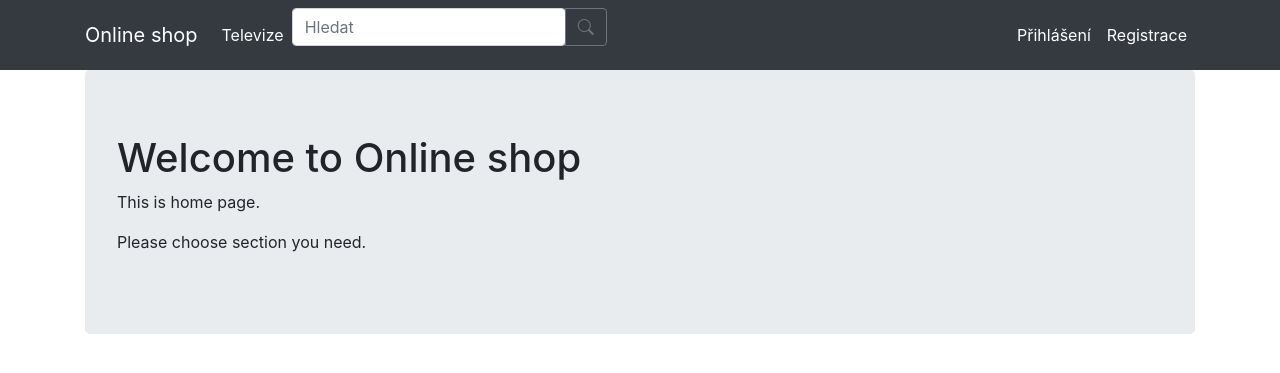
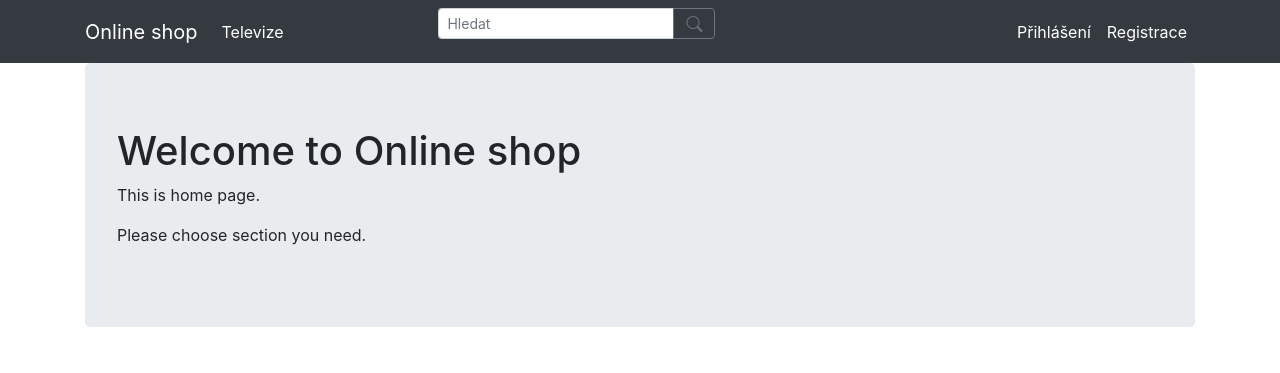
Before and after one commit to Jane051/Final_project, a Django app: template viewer/templates/home.html in a window 1280 px wide. Shown: the top 373 px of the page. Run offline with Django 3.2, Linux system fonts and the light colour scheme; the template is opened without the code that fills it, so the values that code supplies are empty; some libraries are stand-ins or nearby versions.

Commit message:
fix: uprava navbaru - zarovnani vyhledavaciho pole

```diff
--- a/viewer/templates/navbar.html
+++ b/viewer/templates/navbar.html
@@ -1,31 +1,24 @@
 <nav class="navbar navbar-expand-lg navbar-dark bg-dark">
-    <div class="container fixed">
+    <div class="container">
         <a class="navbar-brand" href="{% url 'home' %}">Online shop</a>
-        <button
-                class="navbar-toggler" type="button"
-                data-toggle="collapse" data-target="#navbarNavAltMarkup"
-        >
+        <button class="navbar-toggler" type="button" data-toggle="collapse" data-target="#navbarNavAltMarkup">
             <span class="navbar-toggler-icon"></span>
         </button>
         <div class="collapse navbar-collapse" id="navbarNavAltMarkup">
             <div class="navbar-nav">
-                <a class="nav-item nav-link active" href="{% url 'tv_list' %}">
-                    Televize
-                </a>
+                <a class="nav-item nav-link active" href="{% url 'tv_list' %}">Televize</a>
             </div>
             <div class="navbar-nav">
                 {% if user.is_superuser or stock_admin %}
-                <a class="nav-item nav-link active" href="{% url 'stock_list' %}">
-                    Sklad
-                </a>
+                <a class="nav-item nav-link active" href="{% url 'stock_list' %}">Sklad</a>
                 {% endif %}
-            <!-- Search form -->
-            <div class="mx-auto">
+            </div>
+
+            <!-- Search form in the middle -->
+            <div class="mx-auto d-flex justify-content-center align-items-center">
                 <form action="{% url 'search_results' %}" method="GET" class="form-inline">
                     <div class="input-group">
-                        <label>
-                            <input type="text" class="form-control" placeholder="Hledat" required name="q">
-                        </label>
+                        <input type="text" class="form-control form-control-sm" placeholder="Hledat" required name="q">
                         <div class="input-group-append">
                             <button type="submit" class="btn btn-outline-secondary" aria-label="Search">
                                 <i class="bi bi-search"></i>
@@ -35,8 +28,8 @@
                 </form>
             </div>
 
-        </div>
-        <div class="navbar-nav ml-auto">
+            <!-- Right aligned part of the navbar -->
+            <div class="navbar-nav ml-auto">
                 {% if user.is_authenticated %}
                     <a class="nav-item nav-link active" href="{% url 'view_cart' %}">Košík</a>
                     <a class="nav-item nav-link active" href="{% url 'profile_detail' %}">Profil</a>
@@ -45,7 +38,7 @@
                     <a class="nav-item nav-link active" href="{% url 'login' %}">Přihlášení</a>
                     <a class="nav-item nav-link active" href="{% url 'signup' %}">Registrace</a>
                 {% endif %}
-
             </div>
+        </div>
     </div>
 </nav>
```
